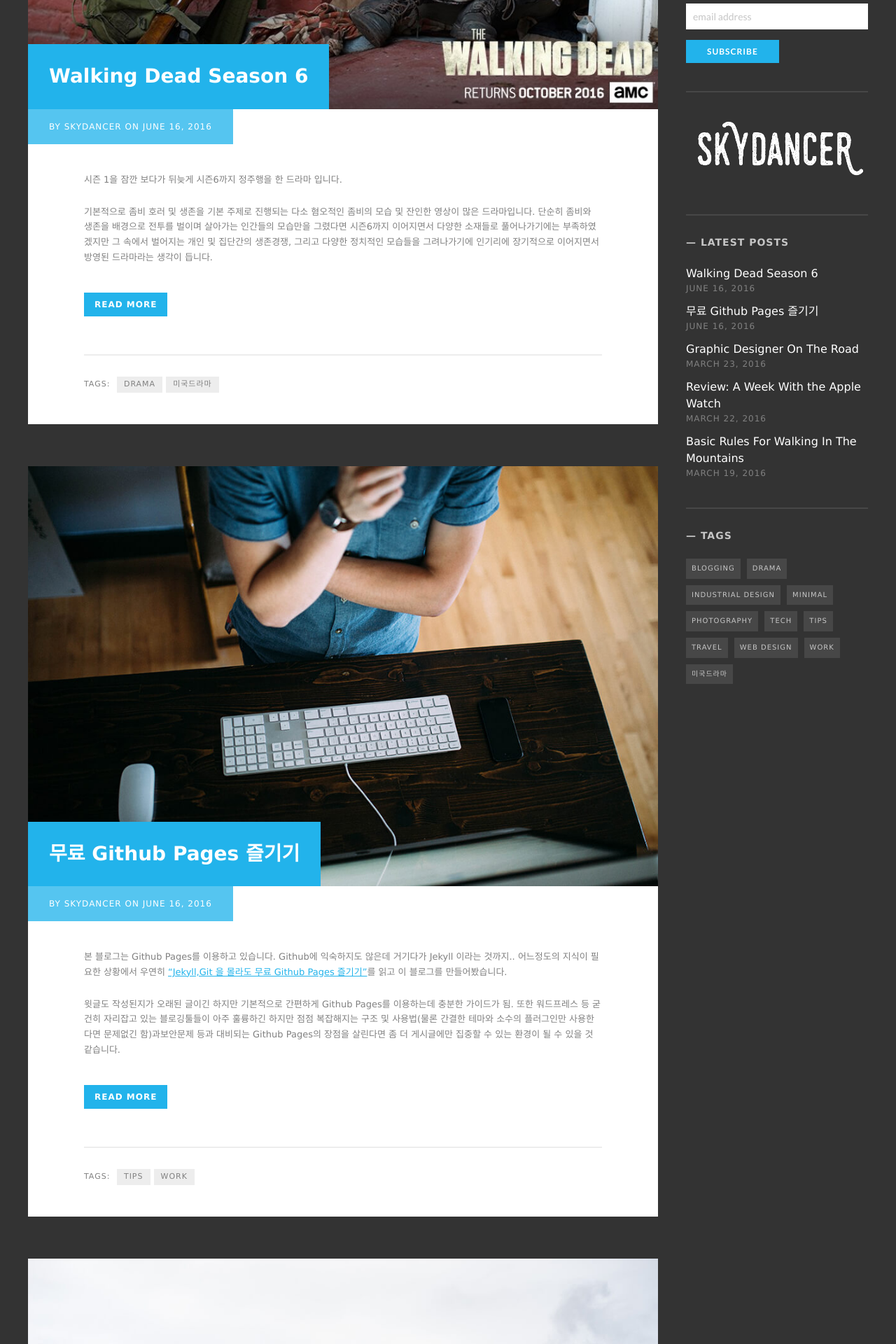
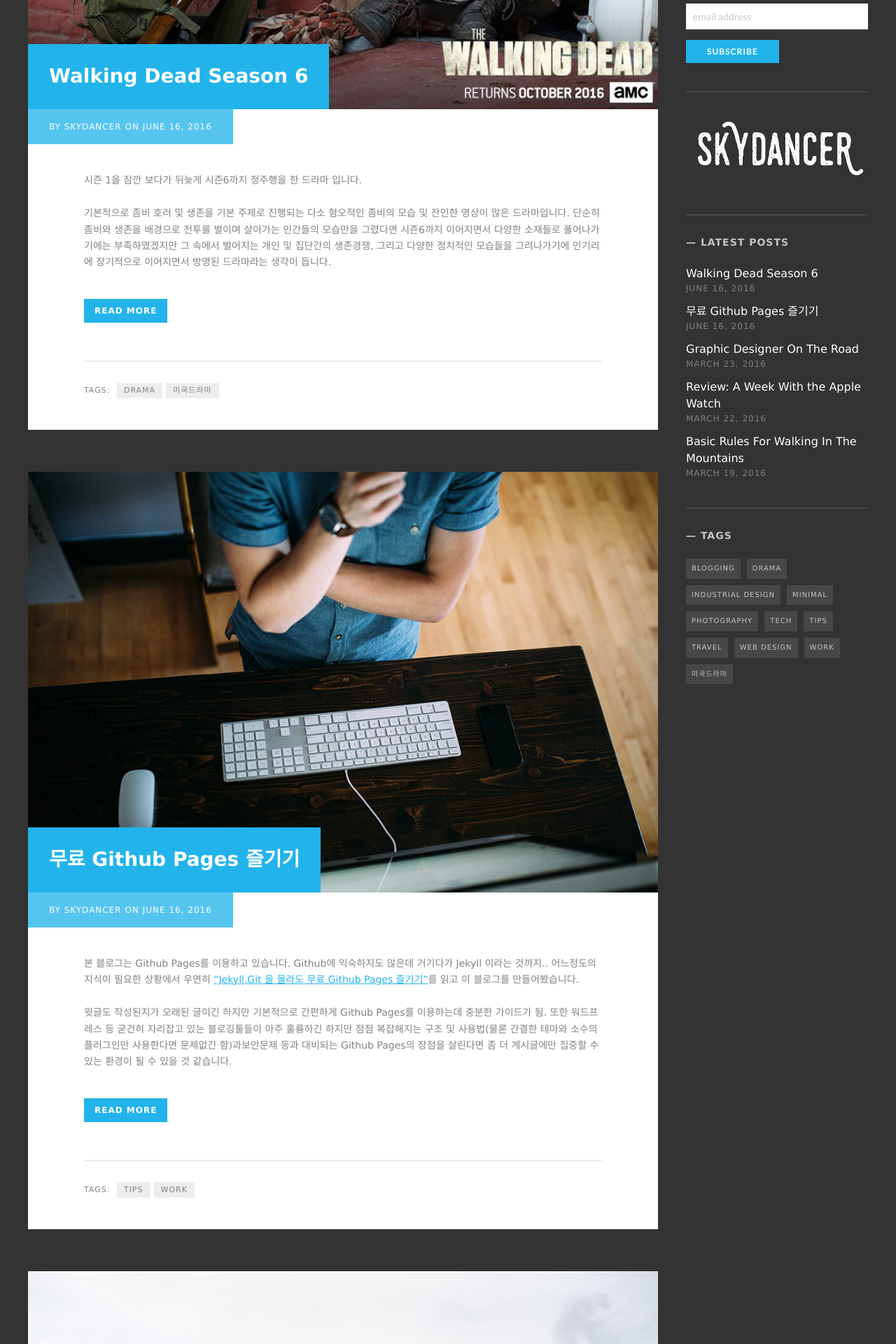
Before and after one commit to morgul71/morgul71.github.io, a Jekyll site: the page built from index.html, in a window 1280 px wide. Shown: the part 598-2518 px from the top of the page at 70% size. Built offline with Jekyll 4.4.1, drawn with Linux system fonts in a browser that asks for light colours; some web fonts are replaced; the list of posts is cut into pages by our own code.

Commit message:
Update main.scss

```diff
--- a/css/main.scss
+++ b/css/main.scss
@@ -205,7 +205,7 @@
 
 .post {
     background-color: $white;
-    font-size: 13px;
+    font-size: 14px;
     margin-bottom: 60px;
     padding-bottom: 40px;
 }
@@ -217,7 +217,7 @@
 .post .featured-post {
     background-color: lighten( $picton-blue, 11% );
     color: $white;
-    font-size: 11px;
+    font-size: 14px;
     height: 30px;
     left: 0;
     line-height: 2.14286;
```
